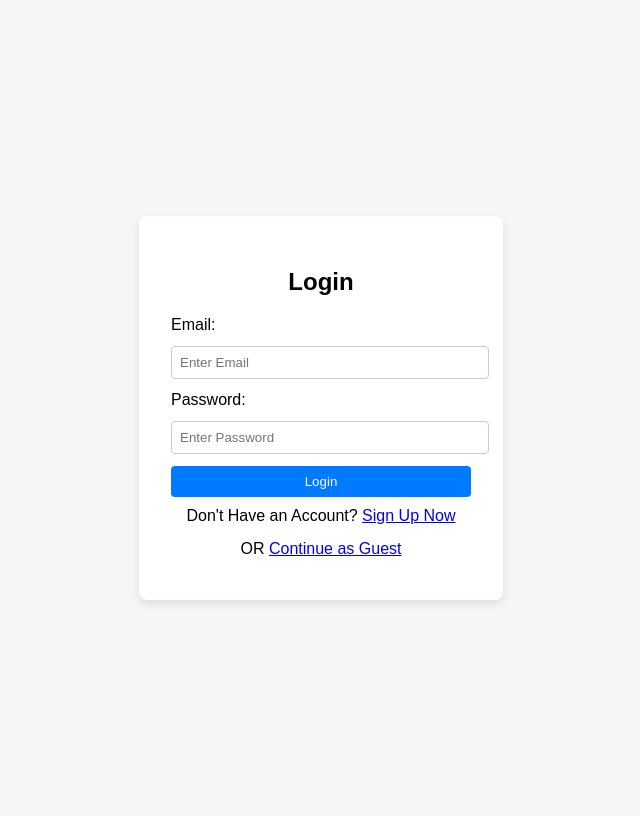
After one commit to nkoulou2/chatgpt-fastapi-integration-test, a FastAPI app: template templates/login.html in a window 1280 px wide. The commit adds this page. Shown: the whole page, without its empty margins (319-959 px from the left). Run offline with FastAPI, Linux system fonts and the light colour scheme; the template is opened without the code that fills it, so the values that code supplies are empty.

Commit message:
Updated for user login with SQLite DB

```diff
--- a/main.py
+++ b/main.py
@@ -1,5 +1,8 @@
-from fastapi import FastAPI, HTTPException
+from fastapi import FastAPI, HTTPException, Form, Request, status
 from fastapi.middleware.cors import CORSMiddleware
+from fastapi.staticfiles import StaticFiles
+from fastapi.responses import RedirectResponse, HTMLResponse
+from fastapi.templating import Jinja2Templates
 from pydantic import BaseModel
 from typing import List, Optional
 import time
@@ -7,133 +10,143 @@ import os
 from datetime import datetime
 from openai import OpenAI
 from dotenv import load_dotenv
+import uvicorn
+import sqlite3
 
-# Load environment variables
-load_dotenv()
+app = FastAPI(title='OpenAI API Chatbot')
+templates = Jinja2Templates(directory='templates')
 
-# Create FastAPI app
-app = FastAPI(title="AI Chatbot API", version="1.0.0")
+app.mount('/static', StaticFiles(directory='static'), name='static')
 
-# Configure CORS to allow frontend connection
 app.add_middleware(
     CORSMiddleware,
-    allow_origins=["*"],  # In production, specify your frontend URL
+    allow_origins=["*"],  # In production, specify your frontend URL (which frontend origins can access API)
     allow_credentials=True,
-    allow_methods=["*"],
+    allow_methods=["*"], # access get, post, delete, put
     allow_headers=["*"],
 )
 
-# Initialize OpenAI client
-openai_api_key = os.getenv("OPENAI_API_KEY")
+load_dotenv()
+open_api_key=os.getenv("OPENAI_API_KEY")
 
-client = OpenAI(api_key=openai_api_key)
+client = OpenAI(api_key=open_api_key)
 
-# Data models
+OPENAI_MODEL='gpt-4o-mini'
+MAX_TOKENS=500
+TEMPERATURE=0.7
+SYSTEM_PROMPT="""You are a helpful, friendly, and knowledgeable AI assistant. You provide accurate, helpful responses while maintaining a conversational and approachable tone. Keep your responses concise but informative. If you're unsure about something, admit it rather than guessing."""
+
 class ChatMessage(BaseModel):
     message: str
-    timestamp: Optional[str] = None
+    timestamp: Optional[str]
 
 class ChatResponse(BaseModel):
     response: str
     timestamp: str
-    processing_time: float
+    process_time: float
     model_used: str
 
-class ConversationHistory(BaseModel):
-    messages: List[dict]
-
-# In-memory storage for conversation history (use database in production)
-conversation_store = {}
-
-# OpenAI Configuration
-OPENAI_MODEL = "gpt-4o-mini"
-MAX_TOKENS = 500
-TEMPERATURE = 0.7
-
-# System prompt for the AI assistant
-SYSTEM_PROMPT = """You are a helpful, friendly, and knowledgeable AI assistant. You provide accurate, helpful responses while maintaining a conversational and approachable tone. Keep your responses concise but informative. If you're unsure about something, admit it rather than guessing."""
-
-# Utility functions
 def get_current_timestamp():
     return datetime.now().isoformat()
 
-# Get response from OpenAI ChatGPT API
-async def get_openai_response(user_message: str, conversation_history: List[dict] = None) -> str: # conversation_history optional for now and can be implemented later, function expected to return string
+async def get_openai_response(user_message: str) -> str:
+
     try:
-        # Prepare messages for the API
-        messages = [{"role": "system", "content": SYSTEM_PROMPT}]
+        messages = [{'role': 'system', 'content': SYSTEM_PROMPT}]
+        messages.append({'role': 'user', 'content': user_message})
 
-        # Add conversation history if provided (optional feature)
-        if conversation_history:
-            for msg in conversation_history[-10:]:  # Keep last 10 messages for context
-                messages.append(msg)
-
-        # Add the current user message
-        messages.append({"role": "user", "content": user_message})
-
-        # Make API call to OpenAI
-        response = client.chat.completions.create(
+        response = client.responses.create(
             model=OPENAI_MODEL,
-            messages=messages,
-            max_tokens=MAX_TOKENS,
+            input=messages,
             temperature=TEMPERATURE,
-            timeout=30  # 30 second timeout
+            max_output_tokens=MAX_TOKENS,
+            timeout=30
         )
 
-        # Extract the response
-        ai_response = response.choices[0].message.content
+        ai_response = response.output_text
+
         return ai_response
-
     except Exception as e:
-        # Log error
         print(f"OpenAI API Error: {str(e)}")
-
         return "I'm sorry, but I'm having trouble processing your request right now. Please try again in a moment."
 
-# API Routes
-@app.get("/") # when accessing webpage
-async def root(): # run this function
+@app.get('/', response_class=HTMLResponse)
+async def root(request: Request):
+    return templates.TemplateResponse("login.html", {'request': request})
+
+
+@app.get('/home', response_class=HTMLResponse)
+async def home(request: Request):
+    return templates.TemplateResponse("index.html", {'request': request})
+
+
+@app.get('/signup', response_class=HTMLResponse)
+async def home(request: Request):
+    return templates.TemplateResponse("signup.html", {'request': request})
+
+
+@app.post('/login')
+async def login(email: str = Form(), password: str = Form()):
+    connection = sqlite3.connect('LoginData.db')
+    cursor = connection.cursor()
+
+    user = cursor.execute('SELECT * FROM USERS WHERE email=? AND password=?', (email, password)).fetchall()
+
+    connection.close()
+
+    if len(user) > 0: # type(user) != NoneType: *seems to work for fetchone not fetchall*
+        return RedirectResponse(url='/home', status_code=status.HTTP_302_FOUND)
+    else:
+        return RedirectResponse(url='/signup', status_code=status.HTTP_302_FOUND) # standard HTTP redirect status (default is 307 which uses same method as current function which wont be allowed)
+
+
+@app.post('/signup')
+async def signup(first_name: str = Form(), last_name: str = Form(), email: str = Form(), password: str = Form()):
+    connection = sqlite3.connect('LoginData.db')
+    cursor = connection.cursor()
+
+    user = cursor.execute('SELECT * FROM USERS WHERE email=? AND password=?', (email, password)).fetchall()
+
+    if len(user) > 0:
+        connection.close()
+        return RedirectResponse(url='/login')
+    else:
+        cursor.execute('INSERT INTO USERS (first_name, last_name, email, password) values(?, ?, ?, ?)', (first_name, last_name, email, password))
+        connection.commit()
+        connection.close()
+        return RedirectResponse(url='/home', status_code=status.HTTP_302_FOUND)
+
+
+
+@app.get('/health')
+async def check_health():
+
+    api_status = 'configured' if open_api_key else 'missing'
+
     return {
-        "message": "AI Chatbot API is running!",
-        "version": "1.0.0",
-        "ai_model": OPENAI_MODEL
+        'status': 'Healthy',
+        'timestamp': get_current_timestamp(),
+        'openai': api_status
     }
 
-@app.get("/health")
-async def health_check():
 
-    openai_status = "configured" if openai_api_key else "missing"
+@app.post('/chat', response_model = ChatResponse)
+async def chat(user_message: ChatMessage):
 
-    return {
-        "status": "healthy", # add if statement where status will only be health id db is up and running
-        "timestamp": get_current_timestamp(), # confirming real time responses
-        "openai": openai_status
-    }
-
-# Main chat endpoint that processes user messages and returns AI responses
-@app.post("/chat", response_model=ChatResponse) # when new data is created at /chat endpoint
-# when /chat endpoint returns data, it must match ChatResponse Pydantic model. FastAPI will validate and serialize the response so any wrong, extra, or ommitted data types and variables will not run
-
-async def chat(user_message: ChatMessage): # run function
-
-    start_time = time.time() # calls time module and access time function within module to get current time and start of function
+    start_time=time.time()
 
     try:
-        # Validate input
-        if not user_message.message or not user_message.message.strip(): # checks that message string in message variable from ChatMessage class is not empty or full of whitespace
+        if not user_message.message or not user_message.message.strip():
             raise HTTPException(status_code=400, detail="Message cannot be empty")
 
-        # Get response from OpenAI (await assumes get_openai_response is also async)
-        ai_response = await get_openai_response(user_message.message) # send message from message variable to get_openai_response function
+        ai_response = await get_openai_response(user_message.message)
 
-        # Calculate processing time (good for observability and possible debugging)
         processing_time = time.time() - start_time
 
-        # Create response (constructs Pydantic model response using variables in function)
         response = ChatResponse(
             response=ai_response,
             timestamp=get_current_timestamp(),
-            processing_time=round(processing_time, 3),
+            process_time=round(processing_time, 3),
             model_used=OPENAI_MODEL
         )
 
@@ -145,84 +158,3 @@ async def chat(user_message: ChatMessage): # run function
         # Log the error
         print(f"Chat endpoint error: {str(e)}")
         raise HTTPException(status_code=500, detail="An error occurred while processing your request")
-
-# Chat endpoint that maintains conversation history for context
-@app.post("/chat-with-history", response_model=ChatResponse)
-async def chat_with_history(message: ChatMessage, session_id: str = "default"):
-
-    start_time = time.time()
-
-    try:
-        # Validate input
-        if not message.message or not message.message.strip():
-            raise HTTPException(status_code=400, detail="Message cannot be empty")
-
-        # Get conversation history
-        conversation_history = conversation_store.get(session_id, [])
-
-        # Get response from OpenAI with context
-        ai_response = await get_openai_response(message.message, conversation_history)
-
-        # Update conversation history
-        conversation_history.append({"role": "user", "content": message.message})
-        conversation_history.append({"role": "assistant", "content": ai_response})
-        conversation_store[session_id] = conversation_history
-
-        # Calculate processing time
-        processing_time = time.time() - start_time
-
-        # Create response
-        response = ChatResponse(
-            response=ai_response,
-            timestamp=get_current_timestamp(),
-            processing_time=round(processing_time, 3),
-            model_used=OPENAI_MODEL
-        )
-
-        return response
-
-    except HTTPException:
-        raise
-    except Exception as e:
-        print(f"Chat with history endpoint error: {str(e)}")
-        raise HTTPException(status_code=500, detail="An error occurred while processing your request")
-
-# Get conversation history for a specific session
-@app.get("/conversation/{session_id}")
-async def get_conversation(session_id: str):
-    if session_id not in conversation_store:
-        return {"session_id": session_id, "messages": []}
-
-    return {
-        "session_id": session_id,
-        "messages": conversation_store[session_id]
-    }
-
-# Save conversation history for a specific session
-@app.post("/conversation/{session_id}")
-async def save_conversation(session_id: str, conversation: ConversationHistory):
-    conversation_store[session_id] = conversation.messages
-    return {"status": "saved", "session_id": session_id, "message_count": len(conversation.messages)}
-
-# Clear conversation history for a specific session
-@app.delete("/conversation/{session_id}")
-async def clear_conversation(session_id: str):
-    if session_id in conversation_store:
-        del conversation_store[session_id]
-        return {"status": "cleared", "session_id": session_id}
-    else:
-        return {"status": "not_found", "session_id": session_id}
-
-
-# Error handlers
-@app.exception_handler(404)
-async def not_found_handler(request, exc):
-    return {"error": "Endpoint not found", "message": "The requested endpoint does not exist"}
-
-@app.exception_handler(500)
-async def internal_error_handler(request, exc):
-    return {"error": "Internal server error", "message": "An unexpected error occurred"}
-
-if __name__ == "__main__":
-    import uvicorn
-    uvicorn.run(app, host="0.0.0.0", port=8000, reload=True)
--- a/index.html
+++ b/templates/index.html
@@ -4,7 +4,7 @@
     <meta charset="UTF-8">
     <meta name="viewport" content="width=device-width, initial-scale=1.0">
     <title>AI Chatbot</title>
-    <link rel="stylesheet" href="styles.css">
+    <link rel="stylesheet" href="/static/styles.css">
 </head>
 <body>
     <div class="container">
@@ -54,6 +54,6 @@
         </div>
     </div>
 
-    <script src="script.js"></script>
+    <script src="/static/script.js"></script>
 </body>
 </html>
--- /dev/null
+++ b/templates/login.html
@@ -0,0 +1,67 @@
+<!DOCTYPE html>
+<html lang="en">
+<head>
+    <meta charset="UTF-8">
+    <title>Login</title>
+    <style>
+        body {
+            font-family: Arial, sans-serif;
+            background-color: #f4f6f8;
+            display: flex;
+            height: 100vh;
+            align-items: center;
+            justify-content: center;
+        }
+        p {
+            font-family: Arial, sans-serif;
+            text-align: center;
+            padding: 5px;
+            margin: 5px;
+        }
+        .login-container {
+            background: white;
+            padding: 2rem;
+            border-radius: 8px;
+            box-shadow: 0 4px 8px rgba(0,0,0,0.1);
+            width: 300px;
+        }
+        .login-container h2 {
+            text-align: center;
+        }
+        input[type="email"],
+        input[type="password"] {
+            width: 100%;
+            padding: 0.5rem;
+            margin: 0.75rem 0;
+            border: 1px solid #ccc;
+            border-radius: 4px;
+        }
+        button {
+            width: 100%;
+            padding: 0.5rem;
+            background-color: #007bff;
+            border: none;
+            color: white;
+            border-radius: 4px;
+            cursor: pointer;
+        }
+        button:hover {
+            background-color: #0056b3;
+        }
+    </style>
+</head>
+<body>
+    <form class="login-container" method="post" action="/login">
+        <h2>Login</h2>
+        <label for="email">Email:</label>
+        <input type="email" id="email" name="email" placeholder="Enter Email" required />
+
+        <label for="password">Password:</label>
+        <input type="password" id="password" name="password" placeholder="Enter Password" required />
+
+        <button type="submit">Login</button>
+        <p>Don't Have an Account? <a href='/signup'>Sign Up Now</a></p>
+        <p>OR <a href='/home'>Continue as Guest</a></p>
+    </form>
+</body>
+</html>
```
Also changed, not shown: static/script.js (renamed from script.js, +8 -8 lines), templates/signup.html (added, +73 -0 lines), static/styles.css (renamed from styles.css), 1 other file.
